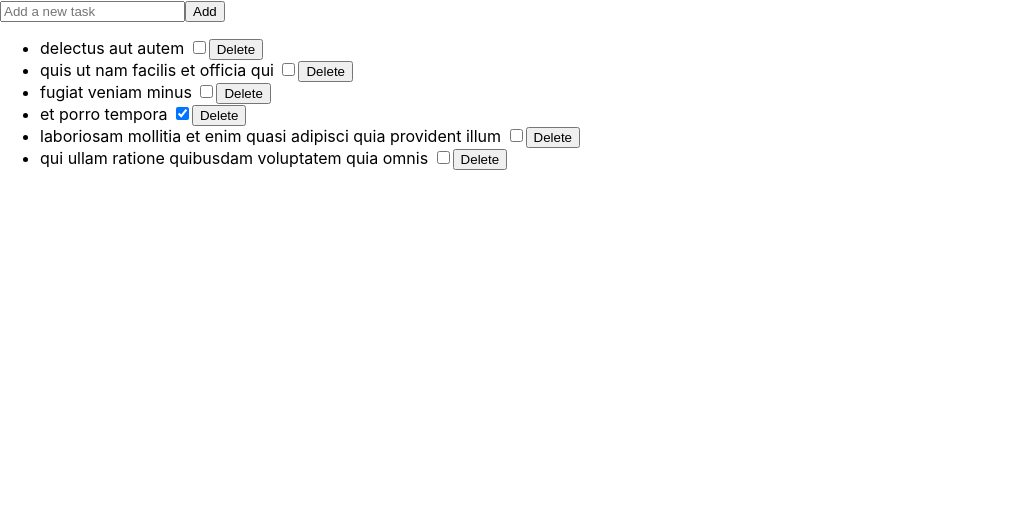
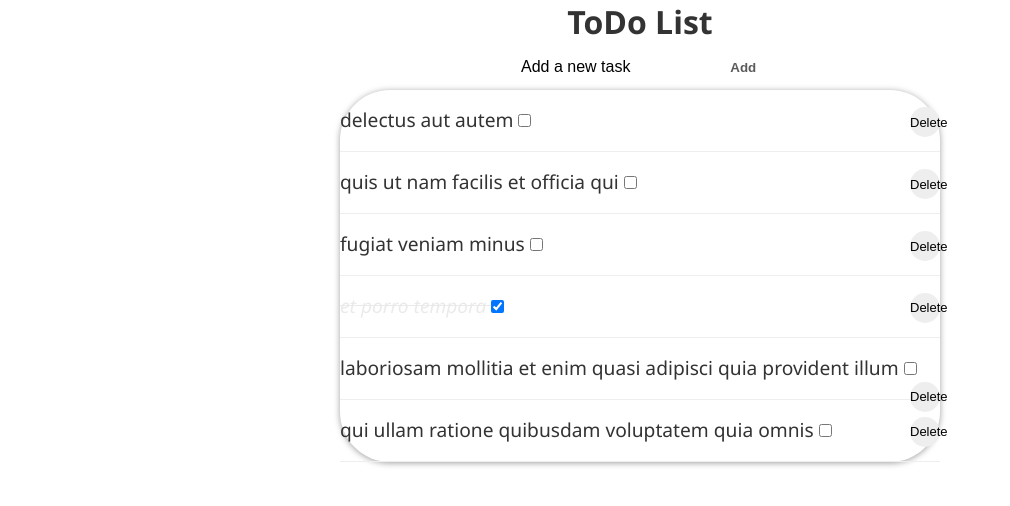
Before and after one commit to Fiser04/web-s-formulari, a React (Create React App) app in the folder web-s-formulari/: page / in a window 1280 px wide. Shown: the top 506 px of the page, without its empty margins (0-1010 px from the left). Built offline with nearby package versions, Linux system fonts and the light colour scheme.

Commit message:
adding styles

```diff
--- a/web-s-formulari/src/App.css
+++ b/web-s-formulari/src/App.css
@@ -1,38 +1,66 @@
-.App {
-  text-align: center;
+* {
+    box-sizing: border-box;
+    margin: 0;
+    padding: 0;
+}
+body {
+    font-family: "Segoe UI", Arial, sans-serif;
+    line-height: 1.4;
+    color: #333;
+    background: #fff;
+    height: 100vh;
 }
 
-.App-logo {
-  height: 40vmin;
-  pointer-events: none;
+.container {
+    display: flex;
+    flex-direction: column;
+    align-items: center;
+    justify-content: center;
+    max-width: 600px;
+    margin: 0 auto;
 }
 
-@media (prefers-reduced-motion: no-preference) {
-  .App-logo {
-    animation: App-logo-spin infinite 20s linear;
-  }
+.inner {
+    width: 100%;
+    padding:
+        8rem,
+        10px 4rem;
 }
 
-.App-header {
-  background-color: #282c34;
-  min-height: 100vh;
-  display: flex;
-  flex-direction: column;
-  align-items: center;
-  justify-content: center;
-  font-size: calc(10px + 2vmin);
-  color: white;
+.form-container {
+    width: 100%;
+    margin-bottom: 20px;
+    display: flex;
+    border-radius: calc(0.5 * 100px);
+    box-shadow: 0 1px 6px 0 rgba(0, 0, 0, 0.38);
+    justify-content: center;
 }
 
-.App-link {
-  color: #61dafb;
+.input-text {
+    font-size: 1rem;
+    font-weight: 400;
+    width: 85%;
+    padding-right: 5px;
+    padding-left: 10px;
+    border-radius: calc(0.5 * 100px);
 }
 
-@keyframes App-logo-spin {
-  from {
-    transform: rotate(0deg);
-  }
-  to {
-    transform: rotate(360deg);
-  }
+.input-text::placeholder {
+    color: #000;
 }
+
+.input-submit {
+    background: transparent;
+    color: #5b5b5b;
+    text-transform: capitalize;
+    cursor: pointer;
+    font-weight: 600;
+    margin-right: 10px;
+}
+
+.input-text,
+.input-submit {
+    height: 45px;
+    border: none;
+    outline: none;
+}
--- a/web-s-formulari/src/Components/ToDoAdder.js
+++ b/web-s-formulari/src/Components/ToDoAdder.js
@@ -27,8 +27,11 @@ class ToDoAdder extends Component {
           value={this.state.title}
           onChange={this.handleChange}
           placeholder="Add a new task"
+          className="input-text"
         />
-        <button type="submit">Add</button>
+        <button type="submit" className="input-submit">
+          Add
+        </button>
       </form>
     );
   }
--- a/web-s-formulari/src/Components/ToDoItem.js
+++ b/web-s-formulari/src/Components/ToDoItem.js
@@ -1,14 +1,25 @@
 import React from "react";
-
+import Style from "./ToDoItem.module.css";
 class ToDoItem extends React.Component {
   render() {
+    const completedStyle = {
+      fontStyle: "italic",
+      color: "#cdcdcd",
+      textDecoration: "line-through",
+      opacity: 0.4,
+    };
     return (
+      <div className={Style.item}>
         <li>
           {/* <form onSubmit={this.alertUser}>*/}
           <form>
+            <span style={this.props.completed ? completedStyle : null}>
               {this.props.title}{" "}
+            </span>
+
             <input
               type="checkbox"
+              className={Style.checkbox}
               checked={this.props.completed}
               onChange={() => this.props.handleChangeProps(this.props.item.id)}
             />
@@ -20,6 +31,7 @@ class ToDoItem extends React.Component {
             </button>
           </form>
         </li>
+      </div>
     );
   }
 }
--- a/web-s-formulari/src/Components/ToDoList.js
+++ b/web-s-formulari/src/Components/ToDoList.js
@@ -4,6 +4,7 @@ import ToDoItem from "./ToDoItem";
 class ToDoList extends React.Component {
   render() {
     return (
+      <div className="form-container">
         <ul>
           {this.props.items.map((item) => (
             <ToDoItem
@@ -16,6 +17,7 @@ class ToDoList extends React.Component {
             />
           ))}
         </ul>
+      </div>
     );
   }
 }
--- a/web-s-formulari/src/Components/TodoContainer.js
+++ b/web-s-formulari/src/Components/TodoContainer.js
@@ -2,6 +2,7 @@ import React from "react";
 import ToDoList from "./ToDoList";
 import ToDoAdder from "./ToDoAdder";
 import { v4 as uuidv4 } from "uuid";
+import Header from "./Header";
 
 class ToDoContainer extends React.Component {
   state = {
@@ -111,7 +112,8 @@ class ToDoContainer extends React.Component {
 
   render() {
     return (
-      <div>
+      <div className="container">
+        <Header></Header>
         <ToDoAdder addItemProps={this.addItem} />
         <ToDoList
           items={this.state.items}
--- a/web-s-formulari/src/index.js
+++ b/web-s-formulari/src/index.js
@@ -3,6 +3,7 @@ import ReactDOM from "react-dom/client";
 import "./index.css";
 import reportWebVitals from "./reportWebVitals";
 import ToDoContainer from "./Components/TodoContainer";
+import "./App.css";
 
 const root = ReactDOM.createRoot(document.getElementById("root"));
 root.render(
```
Lines whose indentation alone changed are shown as unchanged.
